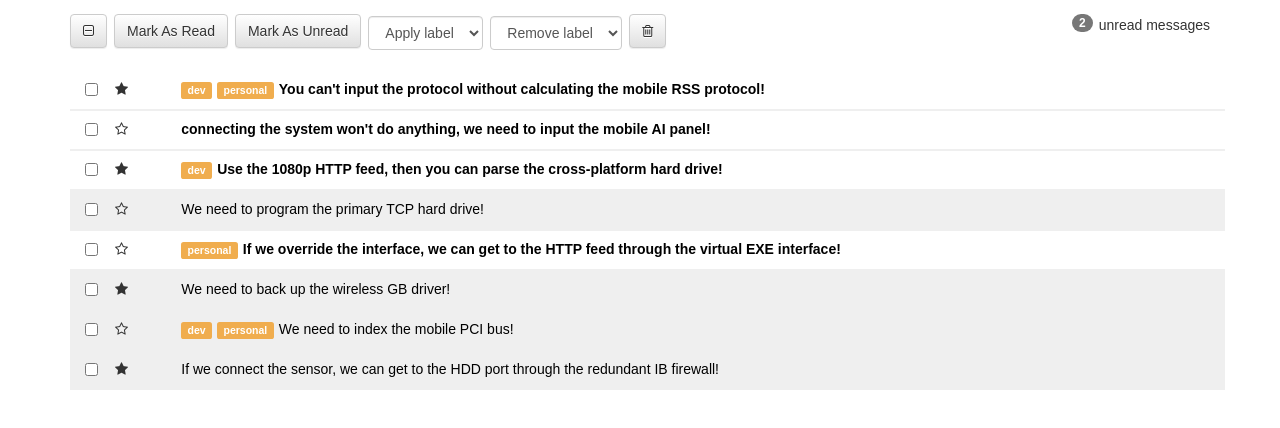
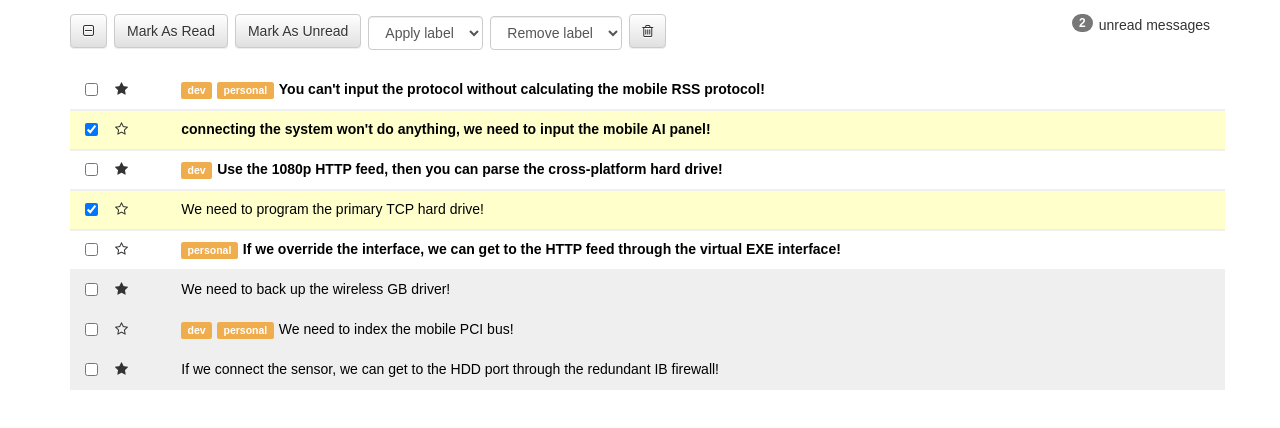
Before and after one commit to TalusRocks/react-inbox, a React (Create React App) app: page / in a window 1280 px wide. Shown: the top 428 px of the page. Built offline with nearby package versions, Linux system fonts and the light colour scheme.

Commit message:
can toggle checkmarks, though with warning message in console

```diff
--- a/src/components/Inbox.js
+++ b/src/components/Inbox.js
@@ -23,11 +23,21 @@ class Inbox extends Component {
     this.setState( { messages: toggled })
   }
 
+  toggleSelected = (id) => {
+    let selectedMessages = this.state.messages.map(el => {
+      if(el.id === id){
+        el.selected ? el.selected = false : el.selected = true
+      }
+      return el
+    })
+    this.setState( { messages: selectedMessages })
+  }
+
   render(){
     return (
       <div className="container">
         <Toolbar />
-        <MessageList messages={ this.state.messages } toggleStar={ this.toggleStar }/>
+        <MessageList messages={ this.state.messages } toggleStar={ this.toggleStar } toggleSelected={ this.toggleSelected }/>
       </div>
     )
   }
--- a/src/components/Message.js
+++ b/src/components/Message.js
@@ -15,22 +15,34 @@ class Message extends Component {
     })
   }
 
+  starListen = () => {
+    this.props.toggleStar(this.props.message.id);
+  }
+
   starStyle = () => {
     return this.props.message.starred ? 'fa-star' : 'fa-star-o'
   }
 
-  starListen = () => {
-    this.props.toggleStar(this.props.message.id);
+  selectListen = () => {
+    this.props.toggleSelected(this.props.message.id)
+  }
+
+  selectedStyle = () => {
+    return this.props.message.selected ? 'selected' : ''
+  }
+
+  checkedStyle = () => {
+    return this.props.message.selected ? 'checked' : ''
   }
 
 
   render(){
     return (
-      <div className={`row message ${ this.readUnread() }`}>
+      <div className={`row message ${ this.readUnread() } ${ this.selectedStyle() }`}>
         <div className="col-xs-1">
           <div className="row">
             <div className="col-xs-2">
-              <input type="checkbox" />
+              <input onClick={ this.selectListen } type="checkbox" checked={`${ this.checkedStyle() }`}/>
             </div>
             <div className="col-xs-2">
               <i onClick={ this.starListen } className={`star fa ${ this.starStyle() }`}></i>
--- a/src/components/MessageList.js
+++ b/src/components/MessageList.js
@@ -1,7 +1,7 @@
 import React from 'react';
 import Message from './Message'
 
-const MessageList = ({ messages, toggleStar }) => {
+const MessageList = ({ messages, toggleStar, toggleSelected }) => {
 
     return (
       <div>
@@ -11,6 +11,7 @@ const MessageList = ({ messages, toggleStar }) => {
           labels={ el.labels }
           message={ el }
           toggleStar={ toggleStar }
+          toggleSelected={ toggleSelected}
         />)}
       </div>
     )
```
